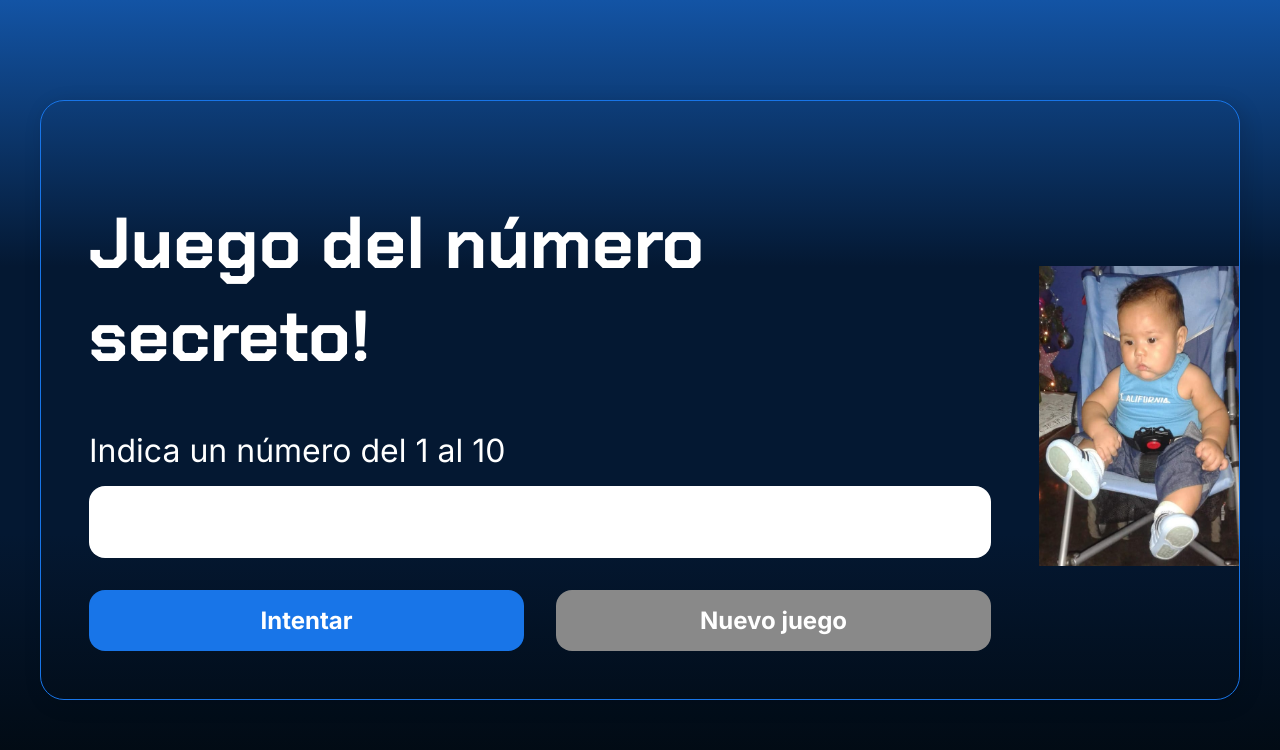
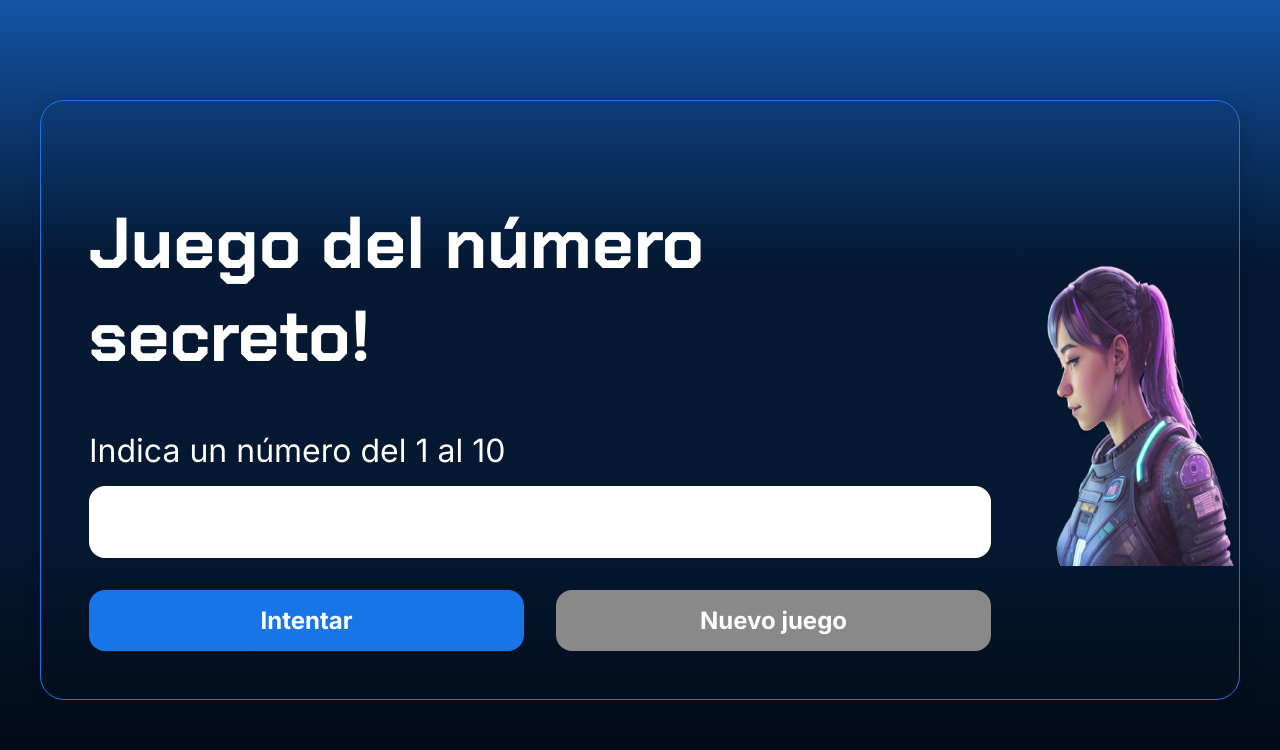
Before and after one commit to cypictronic05/juego-secreto, a plain HTML site: page index.html in a window 1280 px wide. Drawn offline with Linux system fonts and the light colour scheme.

Commit message:
listo configurado

```diff
--- a/index.html
+++ b/index.html
@@ -27,7 +27,7 @@
                     <button onclick="reiniciarJuego();" class="container__boton" id="reiniciar" disabled>Nuevo juego</button>
                 </div>
             </div>
-            <img src="./imag/bg.png" alt="Una persona mirando a la izquierda" class="container__imagen-persona"  width="200" height="300"/>
+            <img src="./imag/ia.png" alt="Una persona mirando a la izquierda" class="container__imagen-persona"  width="200" height="300"/>
         </div>
     </div>
 
```
Also changed, not shown: imag/ia.png (added).
